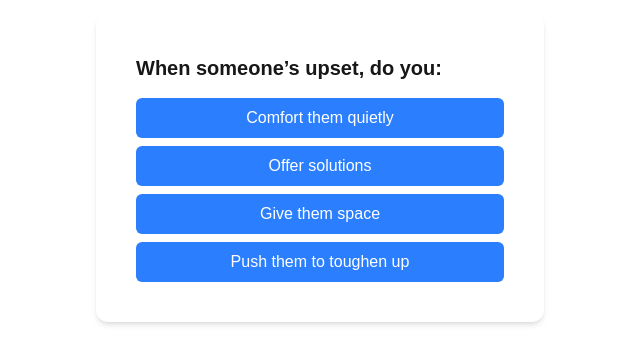
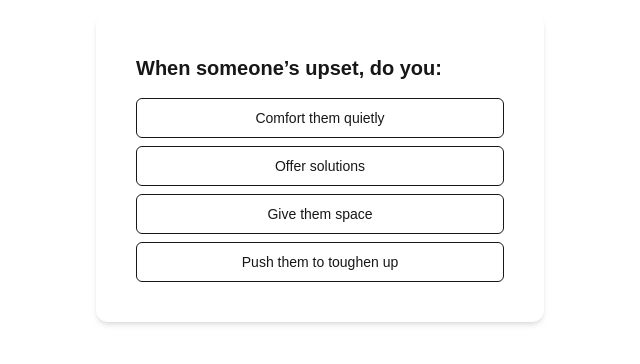
Before and after one commit to RosalinaEth/my-quiz-app, a Next.js app: page / in a window 1280 px wide. Shown: the part 232-596 px from the top of the page, without its empty margins (320-960 px from the left). Built offline with nearby package versions, Linux system fonts and the light colour scheme.

Commit message:
الله عليك يا شات جبتي

```diff
--- a/components/ui/button.tsx
+++ b/components/ui/button.tsx
@@ -1,16 +1,48 @@
-import * as React from "react";
+import * as React from "react"
+import { cva, type VariantProps } from "class-variance-authority"
+import { cn } from "@/lib/utils"
 
-type ButtonProps = React.ButtonHTMLAttributes<HTMLButtonElement> & {
-  children: React.ReactNode;
-};
+const buttonVariants = cva(
+  "inline-flex items-center justify-center rounded-md text-sm font-medium transition-colors focus-visible:outline-none focus-visible:ring-2 focus-visible:ring-ring focus-visible:ring-offset-2 disabled:pointer-events-none disabled:opacity-50 ring-offset-background",
+  {
+    variants: {
+      variant: {
+        default: "bg-primary text-primary-foreground hover:bg-primary/90",
+        secondary: "bg-secondary text-secondary-foreground hover:bg-secondary/80",
+        outline: "border border-input bg-background hover:bg-accent hover:text-accent-foreground",
+        ghost: "hover:bg-accent hover:text-accent-foreground",
+        link: "underline-offset-4 hover:underline text-primary",
+      },
+      size: {
+        default: "h-10 px-4 py-2",
+        sm: "h-9 rounded-md px-3",
+        lg: "h-11 rounded-md px-8",
+        icon: "h-10 w-10",
+      },
+    },
+    defaultVariants: {
+      variant: "default",
+      size: "default",
+    },
+  }
+)
 
-export function Button({ children, className = "", ...props }: ButtonProps) {
-  return (
-    <button
-      className={`bg-blue-500 text-white px-4 py-2 rounded-md ${className}`}
-      {...props}
-    >
-      {children}
-    </button>
-  );
-}
+export interface ButtonProps
+  extends React.ButtonHTMLAttributes<HTMLButtonElement>,
+    VariantProps<typeof buttonVariants> {}
+
+const Button = React.forwardRef<HTMLButtonElement, ButtonProps>(
+  ({ className, variant, size, ...props }, ref) => {
+    return (
+      <button
+        className={cn(buttonVariants({ variant, size, className }))}
+        ref={ref}
+        {...props}
+      />
+    )
+  }
+)
+
+Button.displayName = "Button"
+
+export { Button, buttonVariants }
--- /dev/null
+++ b/lib/utils.ts
@@ -0,0 +1,6 @@
+import { type ClassValue, clsx } from "clsx"
+import { twMerge } from "tailwind-merge"
+
+export function cn(...inputs: ClassValue[]) {
+  return twMerge(clsx(inputs))
+}
```
Also changed, not shown: package.json (+7 -4 lines), 1 other file (tests, documents, lock files or other folders).
